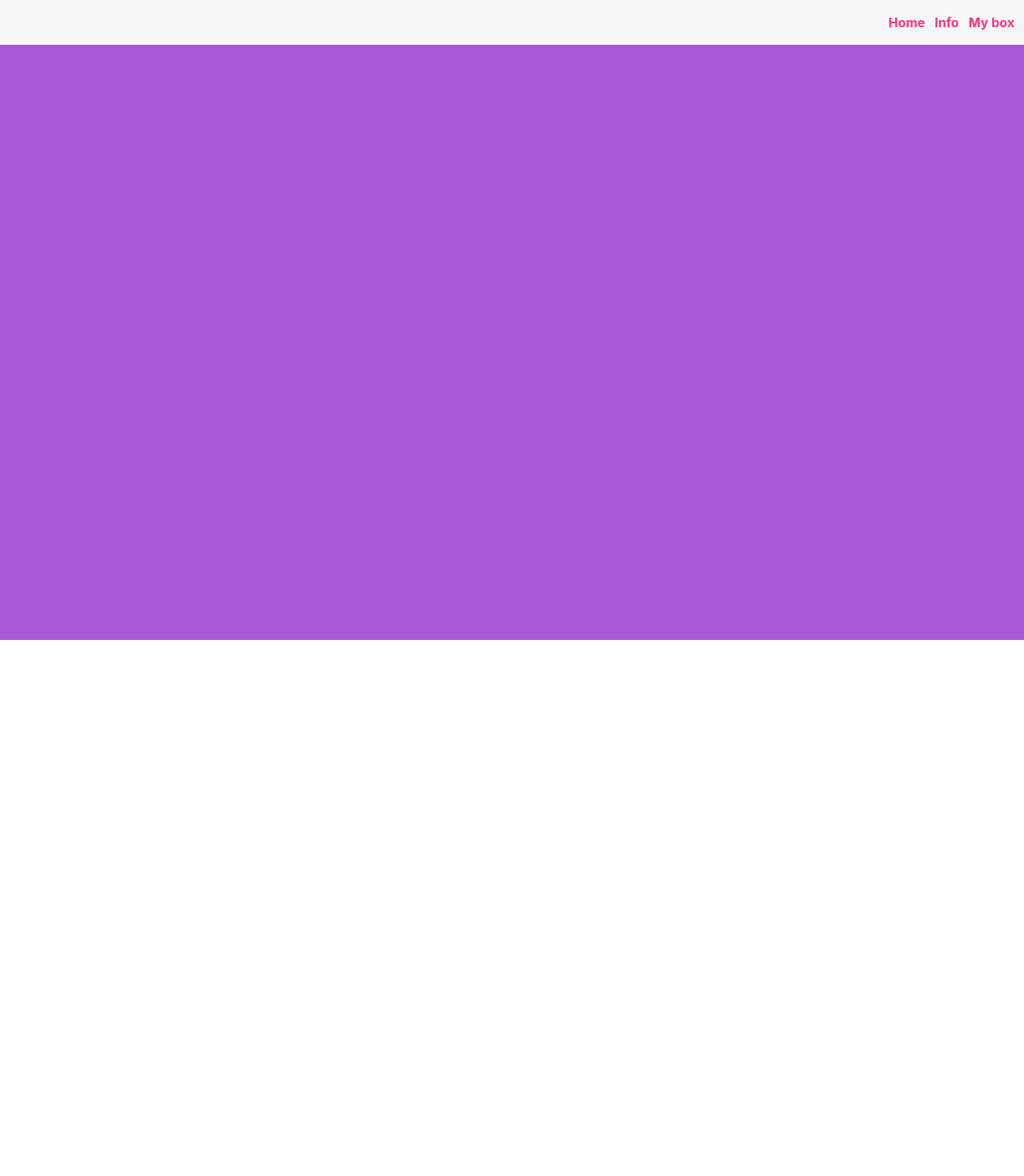
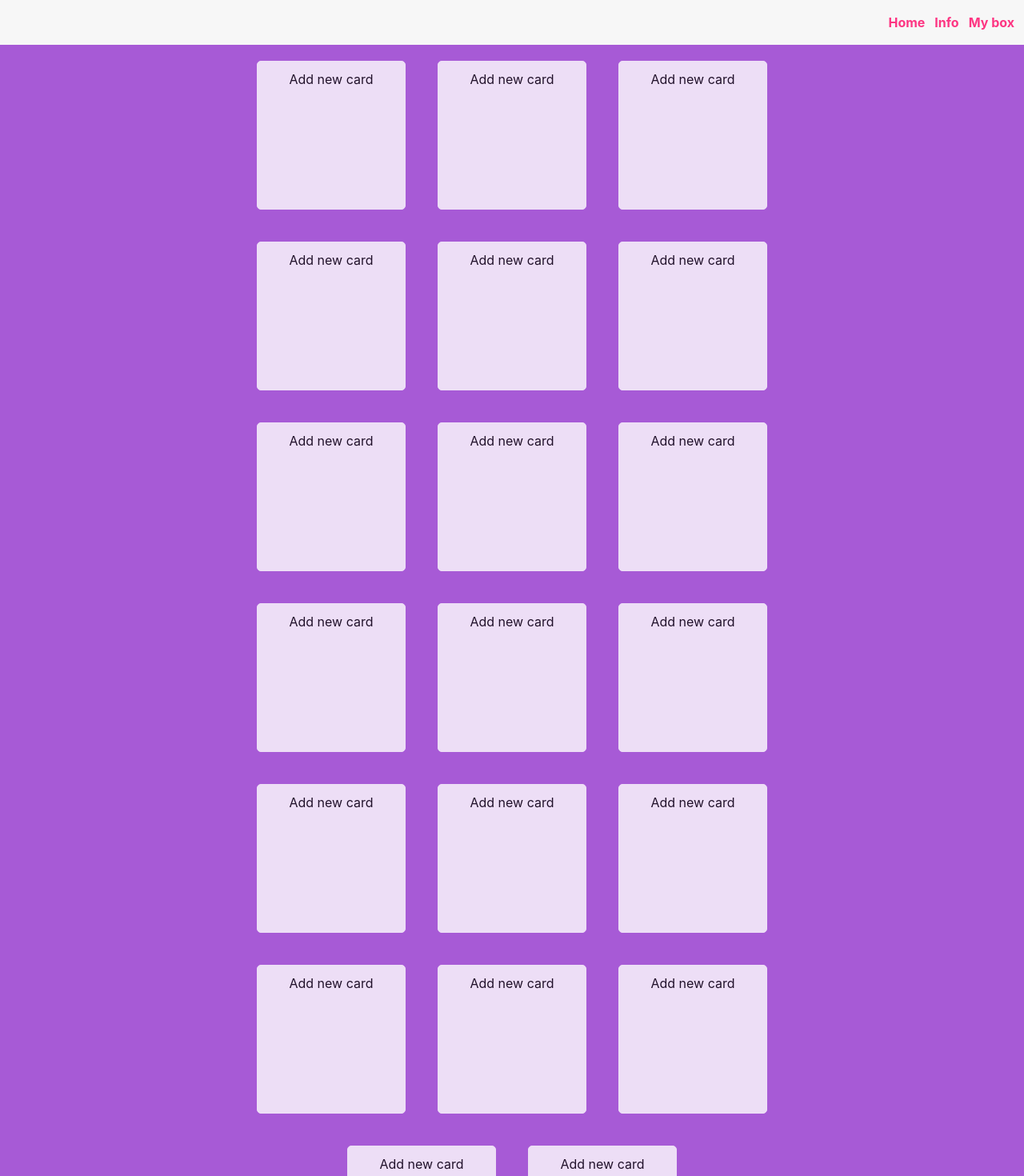
Before and after one commit to karola2607/box-of-dreams, a React (Create React App) app: page /my-box in a window 1280 px wide. Shown: the top 1470 px of the page at 80% size. Before the commit the page ends 800 px from the top, so only its background shows below. Built offline with nearby package versions, Linux system fonts and the light colour scheme; a web font is replaced by a local one.

Commit message:
Add new components MyBox and Card

```diff
--- a/package.json
+++ b/package.json
@@ -8,8 +8,10 @@
     "@testing-library/user-event": "^12.8.3",
     "react": "^17.0.2",
     "react-dom": "^17.0.2",
+    "react-redux": "^7.0.1",
     "react-router-dom": "^5.0.0",
     "react-scripts": "4.0.3",
+    "redux": "^4.0.1",
     "web-vitals": "^1.1.2"
   },
   "scripts": {
@@ -37,6 +39,7 @@
     ]
   },
   "devDependencies": {
+    "redux-devtools-extension": "^2.13.8",
     "sass": "^1.45.0",
     "sass-loader": "^12.4.0",
     "style-loader": "^3.3.1"
--- a/src/App.js
+++ b/src/App.js
@@ -1,6 +1,7 @@
 import "./App.css";
 import Home from "./components/Home/Home.js";
 import Info from "./components/Info/Info.js";
+import MyBox from "./components/MyBox/MyBox.js";
 import { BrowserRouter, Switch, Route } from "react-router-dom";
 import MainLayout from "./components/MainLayout/MainLayout.js";
 
@@ -13,6 +14,7 @@ function App() {
             <Switch>
               <Route exact path="/" component={Home} />
               <Route exact path="/info" component={Info} />
+              <Route exact path="/my-box" component={MyBox} />
             </Switch>
           </MainLayout>
         </BrowserRouter>
--- /dev/null
+++ b/src/components/Card/Card.js
@@ -0,0 +1,11 @@
+import styles from "./Card.scss";
+import React from "react";
+import { settings } from "../../data/dataStore";
+
+class Card extends React.Component {
+  render() {
+    return <section className="card">{settings.cardCreatorText}</section>;
+  }
+}
+
+export default Card;
--- /dev/null
+++ b/src/components/Card/Card.scss
@@ -0,0 +1,14 @@
+@import "../../styles/settings.scss";
+
+.card {
+  position: relative;
+  background: $color-light;
+  opacity: 80%;
+  border: 1px solid lighten($color-dark, 60%);
+  padding: $base-size;
+  margin: 0 0 $base-size 0;
+  border-radius: $radius;
+  width: 160px;
+  height: 160px;
+  margin: 20px;
+}
--- a/src/components/Home/Home.js
+++ b/src/components/Home/Home.js
@@ -1,6 +1,7 @@
 import React from "react";
 import Container from "../Container/Container";
 import styles from "./Home.scss";
+import { pageContents } from "../../data/dataStore";
 
 class Home extends React.Component {
   render() {
@@ -9,7 +10,7 @@ class Home extends React.Component {
         <div className="Home">
           <header className="Home-header">
             <img id="present" src="https://i.postimg.cc/pr9b3sjV/present.gif" />
-            <p id="headerTitel">Buy me a present!</p>
+            <p id="headerTitel">{pageContents.title}</p>
           </header>
         </div>
       </Container>
--- /dev/null
+++ b/src/components/MyBox/MyBox.js
@@ -0,0 +1,34 @@
+import React from "react";
+import Container from "../Container/Container";
+import Card from "../Card/Card.js";
+import styles from "./MyBox.scss";
+const MyBox = () => (
+  <Container>
+    <div className="extraBox">
+      <div className="boxes">
+        <Card />
+        <Card />
+        <Card />
+        <Card />
+        <Card />
+        <Card />
+        <Card />
+        <Card />
+        <Card />
+        <Card />
+        <Card />
+        <Card />
+        <Card />
+        <Card />
+        <Card />
+        <Card />
+        <Card />
+        <Card />
+        <Card />
+        <Card />
+      </div>
+    </div>
+  </Container>
+);
+
+export default MyBox;
--- /dev/null
+++ b/src/components/MyBox/MyBox.scss
@@ -0,0 +1,18 @@
+/*.extraBox {
+  max-width: 1400px;
+  display: flex;
+  align-content: center;
+  position: absolute;
+}
+*/
+
+.boxes {
+  margin: 0 15% 0 15%;
+  display: flex;
+  flex: 1;
+  flex-wrap: wrap;
+  max-width: 1200px;
+  text-align: center;
+  justify-content: center;
+  align-items: center;
+}
--- a/src/data/dataStore.js
+++ b/src/data/dataStore.js
@@ -1,13 +1,12 @@
 export const settings = {
-  columnCreatorText: "Add new column",
   cardCreatorText: "Add new card",
   creator: {
     buttonOK: "OK",
     buttonCancel: "Cancel",
     defaultText: "Add new item",
   },
-  search: {
-    defaultText: "Search...",
-    icon: "search",
-  },
 };
+
+export const pageContents = {
+  title: "Buy me a present!",
+};
```
Also changed, not shown: 1 other file (tests, documents, lock files or other folders).
